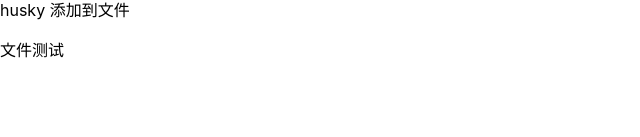
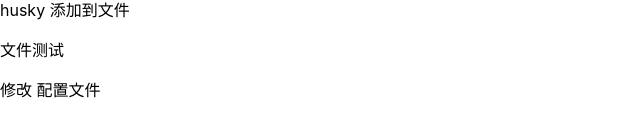
Before and after one commit to shuokas/onlineword, a React (Create React App) app: page / in a window 1280 px wide. Shown: the part 199-336 px from the top of the page, without its empty margins (0-640 px from the left). Built offline with nearby package versions, Linux system fonts and the light colour scheme.

Commit message:
fix: 调试配置

```diff
--- a/src/App.tsx
+++ b/src/App.tsx
@@ -8,6 +8,7 @@
       <div> 测试文件转发 啊速度啊就是大家爱上的</div>
       <p>husky 添加到文件</p>
       <p>文件测试</p>
+      <p>修改 配置文件</p>
     </div>
   );
 }
```
Also changed, not shown: 1 other file (tests, documents, lock files or other folders).
